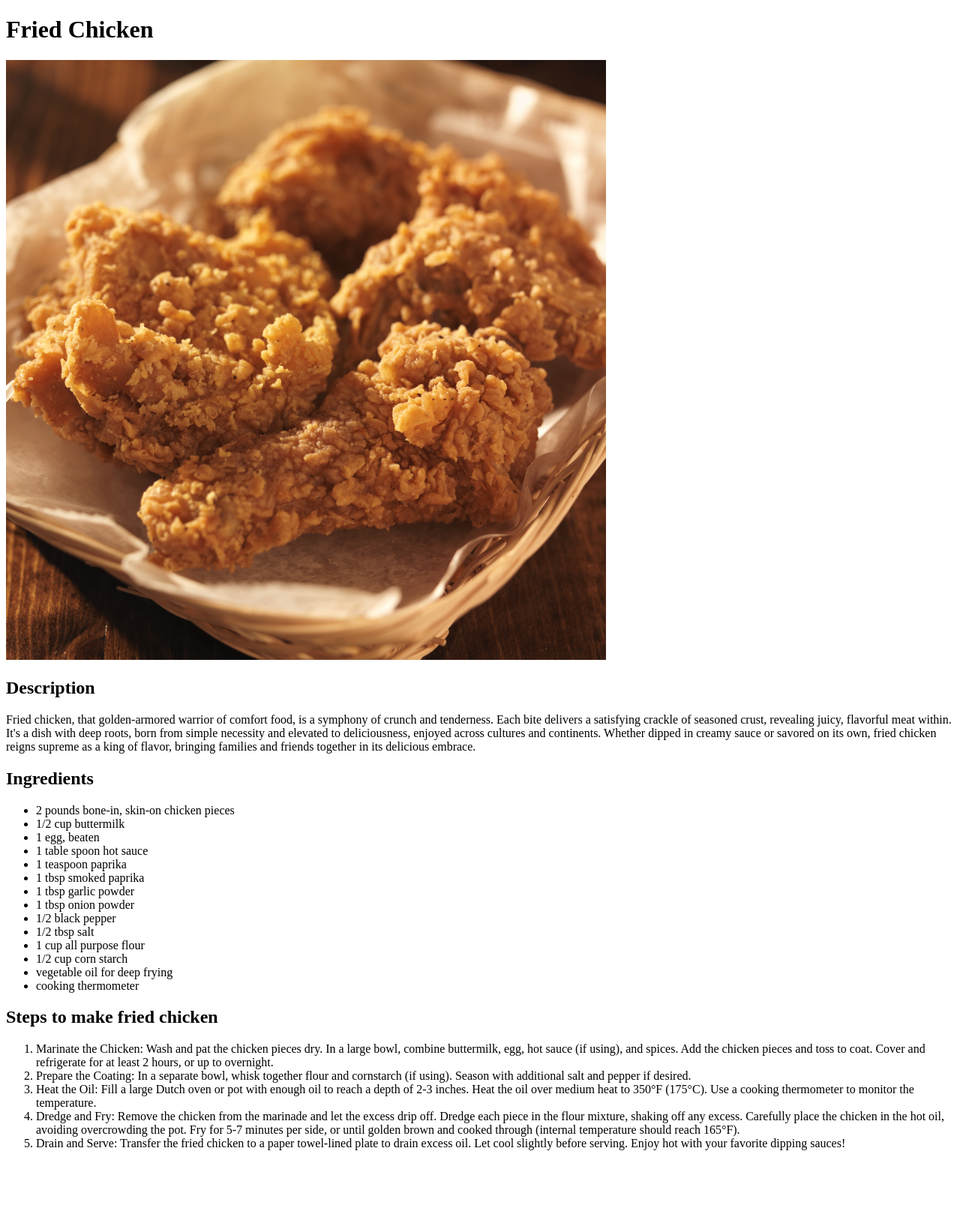
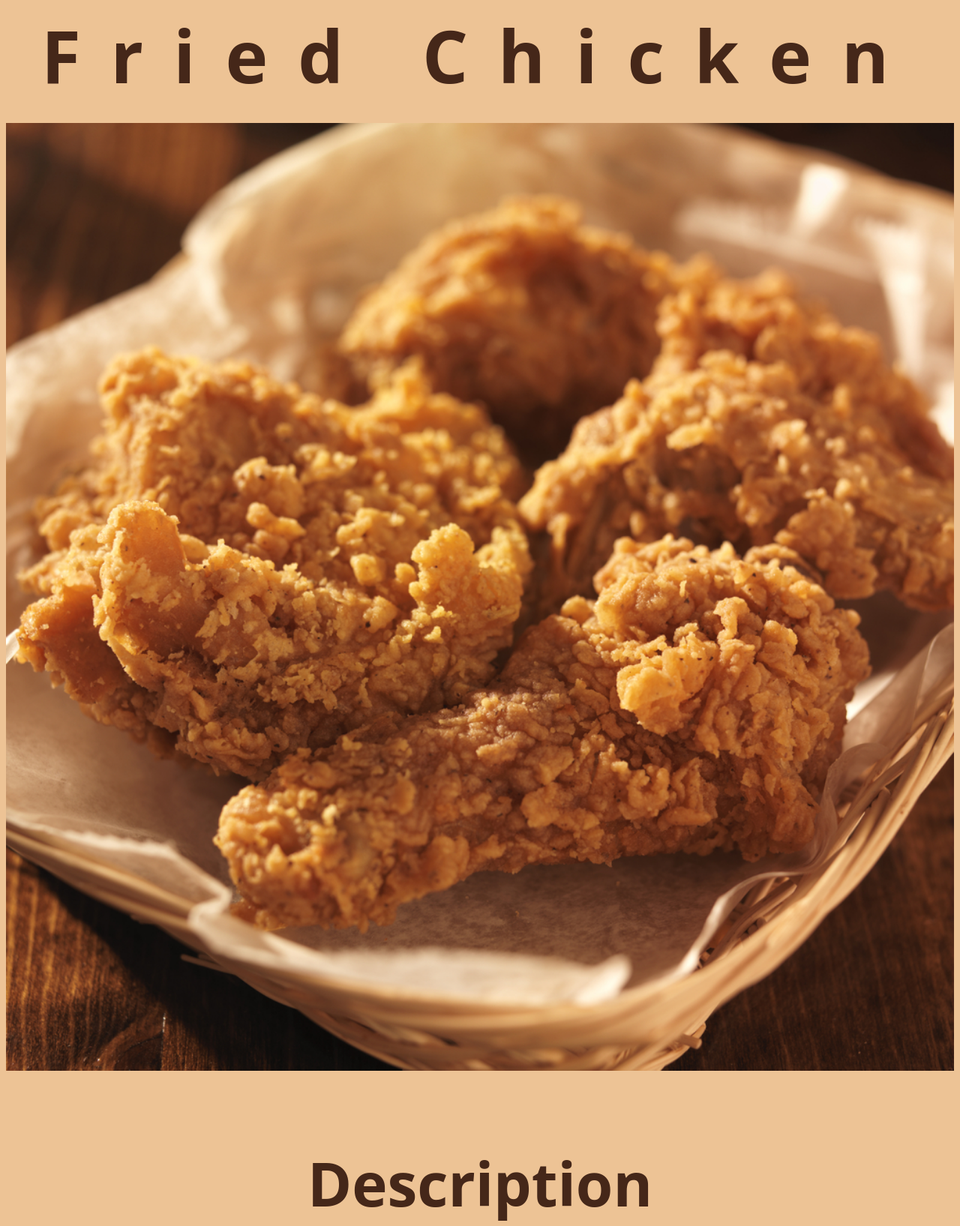
Before and after one commit to srijan-raghavula/odin-recipes, a plain HTML site: page recipes/fried-chicken.html in a window 1280 px wide. Shown: the top 1635 px of the page at 75% size. Before the commit the page ends 1550 px from the top, so only its background shows below. Drawn offline with Linux system fonts and the light colour scheme.

Commit message:
new CSS files, html edits

```diff
--- a/recipes/fried-chicken.html
+++ b/recipes/fried-chicken.html
@@ -4,13 +4,15 @@
     <meta charset="UTF-8">
     <meta name="viewport" content="width=device-width, initial-scale=1.0">
     <title>Fried Chicken recipe</title>
+    <link rel="stylesheet" href="./style.css">
 </head>
 <body>
-    <h1>Fried Chicken</h1>
-    <img src="./images/fried-chicken.jpg" alt="Fried chicken in a handmade basket, on a paper" width="800vh">
-    <h2>Description</h2>
-    <p>Fried chicken, that golden-armored warrior of comfort food, is a symphony of crunch and tenderness. Each bite delivers a satisfying crackle of seasoned crust, revealing juicy, flavorful meat within. It's a dish with deep roots, born from simple necessity and elevated to deliciousness, enjoyed across cultures and continents. Whether dipped in creamy sauce or savored on its own, fried chicken reigns supreme as a king of flavor, bringing families and friends together in its delicious embrace.</p>
-    <h2>Ingredients</h2>
+    <h1 class="titles" id="maintitle">Fried Chicken</h1>
+    <img id="fcimage" src="./images/fried-chicken.jpg" alt="Fried chicken in a handmade basket, on a paper" width="500vh">
+    <h2 class="titles">Description</h2>
+    <p class="text">Fried chicken, that golden-armored warrior of comfort food, is a symphony of crunch and tenderness. Each bite delivers a satisfying crackle of seasoned crust, revealing juicy, flavorful meat within. It's a dish with deep roots, born from simple necessity and elevated to deliciousness, enjoyed across cultures and continents. Whether dipped in creamy sauce or savored on its own, fried chicken reigns supreme as a king of flavor, bringing families and friends together in its delicious embrace.</p>
+    <h2 class="titles">Ingredients</h2>
+    <div class="lists">
         <ul>
             <li>2 pounds bone-in, skin-on chicken pieces</li>
             <li>1/2 cup buttermilk</li>
@@ -27,7 +29,9 @@
             <li>vegetable oil for deep frying</li>
             <li>cooking thermometer</li>
         </ul>
-    <h2>Steps to make fried chicken</h2>
+    </div>
+    <h2 class="titles">Steps to make fried chicken</h2>
+    <div class="lists">
         <ol>
             <li>Marinate the Chicken: Wash and pat the chicken pieces dry. In a large bowl, combine buttermilk, egg, hot sauce (if using), and spices. Add the chicken pieces and toss to coat. Cover and refrigerate for at least 2 hours, or up to overnight.</li>
             <li>Prepare the Coating: In a separate bowl, whisk together flour and cornstarch (if using). Season with additional salt and pepper if desired.</li>
@@ -35,5 +39,6 @@
             <li>Dredge and Fry: Remove the chicken from the marinade and let the excess drip off. Dredge each piece in the flour mixture, shaking off any excess. Carefully place the chicken in the hot oil, avoiding overcrowding the pot. Fry for 5-7 minutes per side, or until golden brown and cooked through (internal temperature should reach 165°F).</li>
             <li>Drain and Serve: Transfer the fried chicken to a paper towel-lined plate to drain excess oil. Let cool slightly before serving. Enjoy hot with your favorite dipping sauces!</li>
         </ol>
+    </div>
 </body>
 </html>
--- /dev/null
+++ b/recipes/style.css
@@ -0,0 +1,50 @@
+/* ./recipes/fried-chicken.html */
+
+
+* {
+    background-color: #edc395;
+    text-align: center;
+}
+
+.titles {
+    font-family: system-ui, -apple-system, BlinkMacSystemFont, 'Segoe UI', Roboto, Oxygen, Ubuntu, Cantarell, 'Open Sans', 'Helvetica Neue', sans-serif;
+    font-size: 80px;
+    color: #452719;
+}
+
+#maintitle {
+    font-size: 12vh;
+    margin: 0;
+    letter-spacing: 5vh;
+    font-weight: 200%;
+}
+
+#fcimage {
+    height: auto;
+    width: 100% ;
+    margin-bottom: 25px;
+    margin-top:25px;
+}
+
+.text {
+    font-family: system-ui, -apple-system, BlinkMacSystemFont, 'Segoe UI', Roboto, Oxygen, Ubuntu, Cantarell, 'Open Sans', 'Helvetica Neue', sans-serif;
+    font-size: 25px;
+    margin: 25px;
+    padding-left: 30px;
+    padding-right: 30px;
+}
+
+li {
+    font-family: system-ui, -apple-system, BlinkMacSystemFont, 'Segoe UI', Roboto, Oxygen, Ubuntu, Cantarell, 'Open Sans', 'Helvetica Neue', sans-serif;
+    font-size: 28px;
+    margin-bottom: 5px;
+    padding-left: 30px;
+    padding-right: 30px;
+    list-style-position: inside;
+    text-align: left;
+}
+
+.lists {
+    position: center;
+    margin: 5%;
+}
```
Also changed, not shown: index.html (+5 -4 lines), style.css (added, +23 -0 lines). Lines whose indentation alone changed are shown as unchanged.
